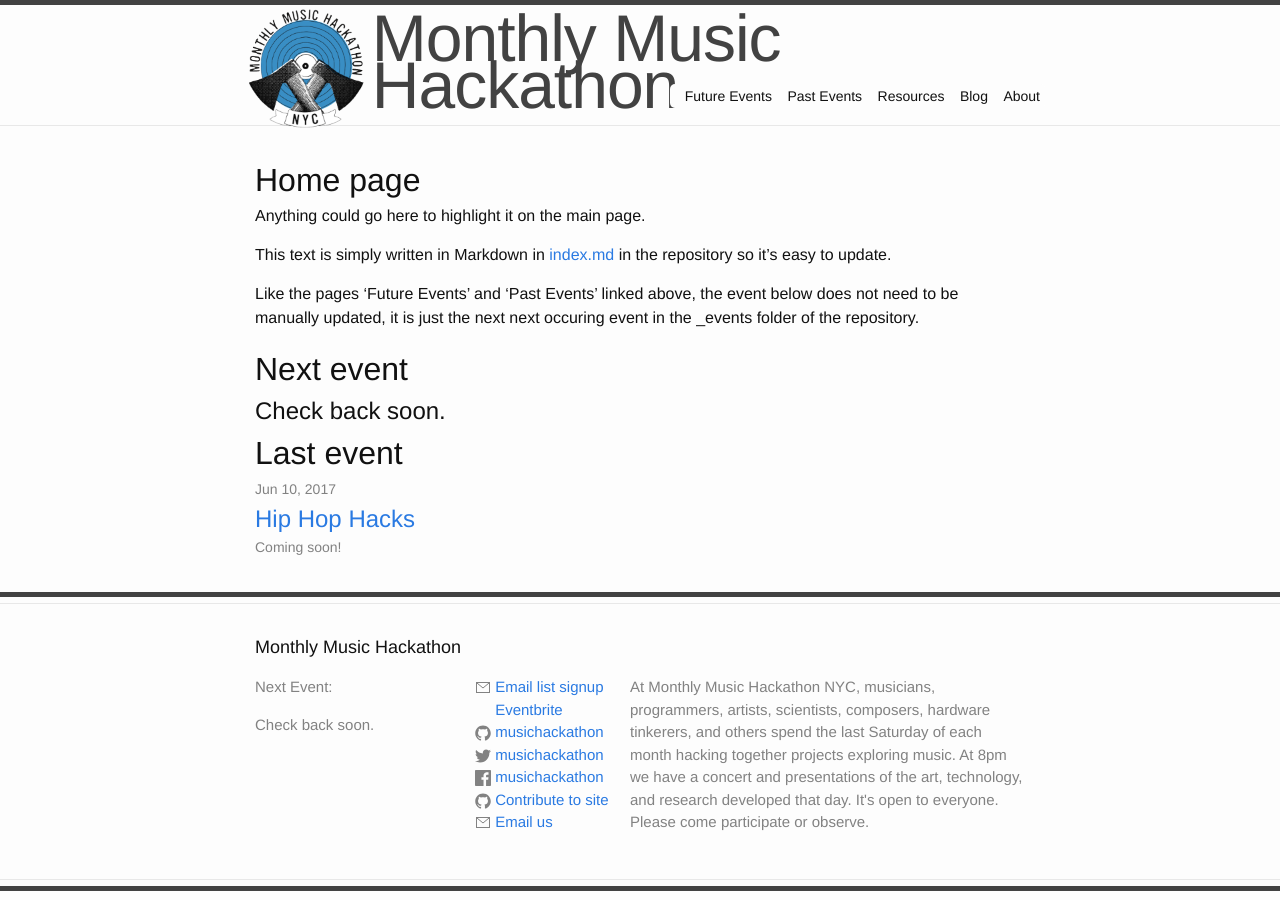
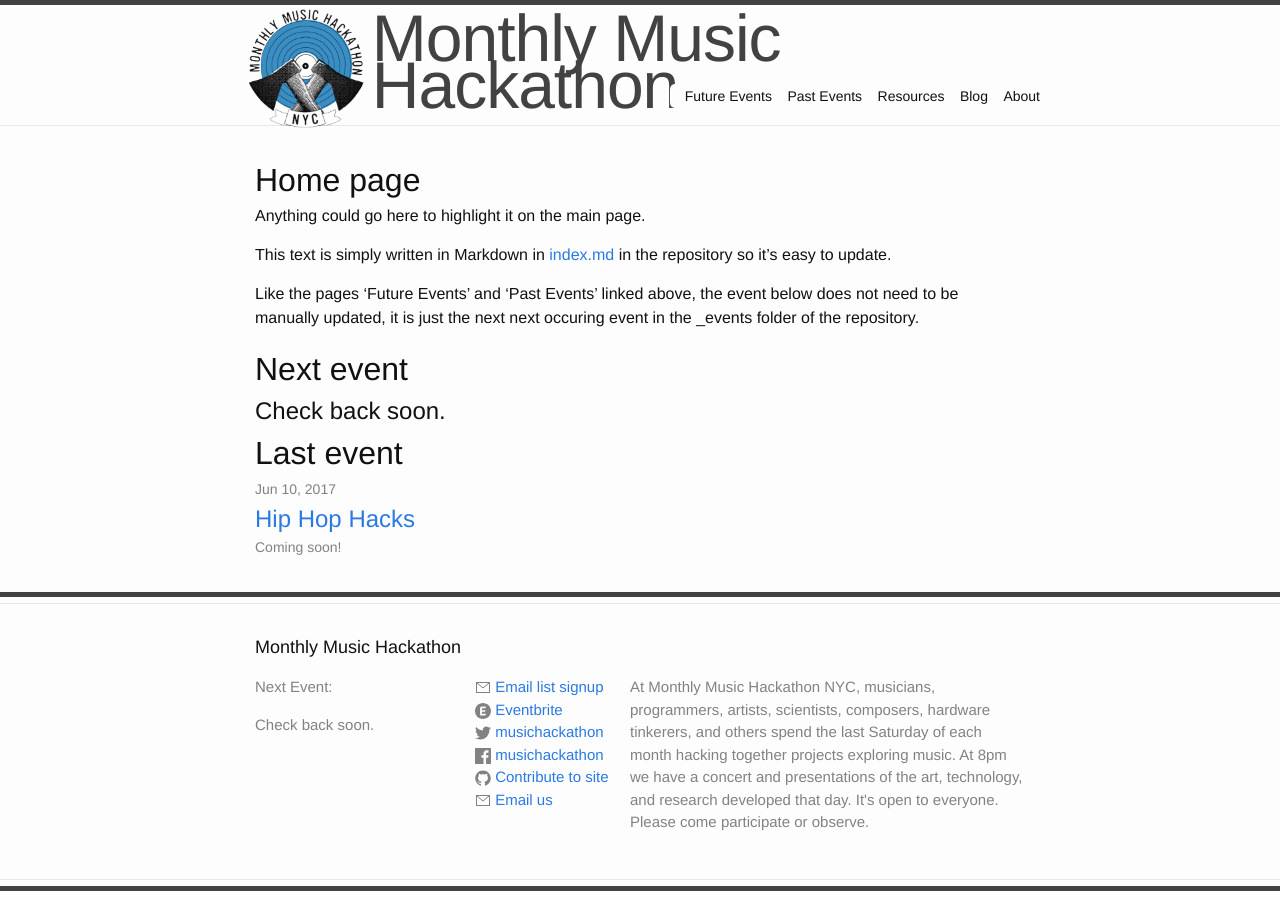
Before and after one commit to musichackathon/mmh_jekyll, a Jekyll site: the page built from index.md, in a window 1280 px wide. Built offline with Jekyll 4.4.1, drawn with Linux system fonts in a browser that asks for light colours; our own code applies the rules of GitHub Pages for plain Markdown files.

Commit message:
Eventbrite icon (#45)
- Add eventbrite icon to footer
- Remove superfluous link to github

```diff
--- a/_includes/footer.html
+++ b/_includes/footer.html
@@ -28,16 +28,9 @@
 
           {% if site.eventbrite_url %}
             <li>
-              {% include icon-empty.html
+              {% include icon-eventbrite.html
                 url=site.eventbrite_url
                 text="Eventbrite" %}
-            </li>
-          {% endif %}
-
-          {% if site.github_username %}
-            <li>
-              {% include icon-github.html
-                username=site.github_username %}
             </li>
           {% endif %}
 
--- /dev/null
+++ b/_includes/icon-eventbrite.html
@@ -0,0 +1 @@
+<a href="{ include.url }}"><span class="icon icon--eventbrite">{% include icon-eventbrite.svg %}</span><span class="username">{{ include.text }}</span></a>
```
Also changed, not shown: _includes/icon-eventbrite.svg (added), 1 other file.
